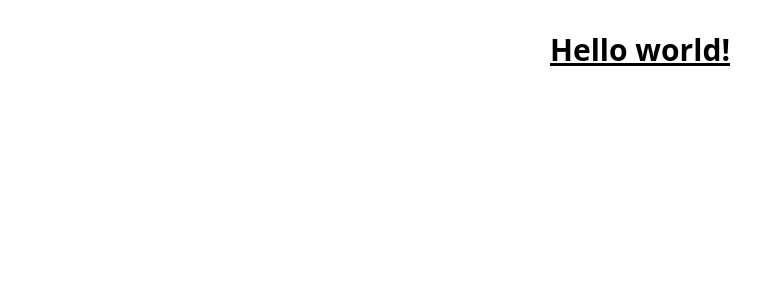
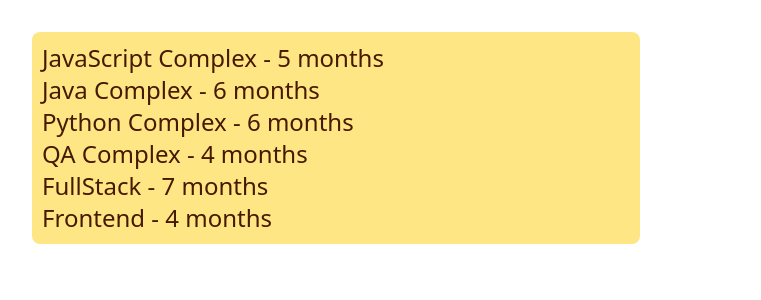
Before and after one commit to Valentina-K/octen-react, a React (Vite) app: page / in a window 1280 px wide. Shown: the top 300 px of the page, without its empty margins (0-761 px from the left). Built offline with nearby package versions, Linux system fonts and the light colour scheme.

Commit message:
hw2 is done

```diff
--- a/src/App.tsx
+++ b/src/App.tsx
@@ -1,13 +1,13 @@
 import './App.css'
+import {CourseListComponent} from "./components/CourseListComponent/CourseListComponent.tsx";
+import {coursesAndDurationArray} from "./data/arrays.ts";
 
 function App() {
 
 
   return (
       <>
-          <h1 className="text-3xl font-bold underline">
-              Hello world!
-          </h1>
+          <CourseListComponent courses={coursesAndDurationArray} />
       </>
   )
 }
--- /dev/null
+++ b/src/components/CourseComponent/CourseComponent.tsx
@@ -0,0 +1,9 @@
+import type {LightCourseType} from "../../models/models.ts";
+
+function CourseComponent(course: LightCourseType) {
+    return (
+        <li className="text-amber-950 text-left text-2xl hover:text-amber-700 cursor-pointer">{course.title} - {course.monthDuration} months</li>
+    );
+}
+
+export default CourseComponent;
--- /dev/null
+++ b/src/components/CourseListComponent/CourseListComponent.tsx
@@ -0,0 +1,10 @@
+import type {LightCourseType} from "../../models/models.ts";
+import CourseComponent from "../CourseComponent/CourseComponent.tsx";
+
+export const CourseListComponent = ({courses}: {courses: LightCourseType[]}) => {
+    return (
+        <ul className="bg-amber-200 border-amber-700 rounded-lg w-1/2 p-2.5">
+            {courses.map((course, index) => (<CourseComponent key={index} title={course.title} monthDuration={course.monthDuration} />))}
+        </ul>
+    );
+};
```
